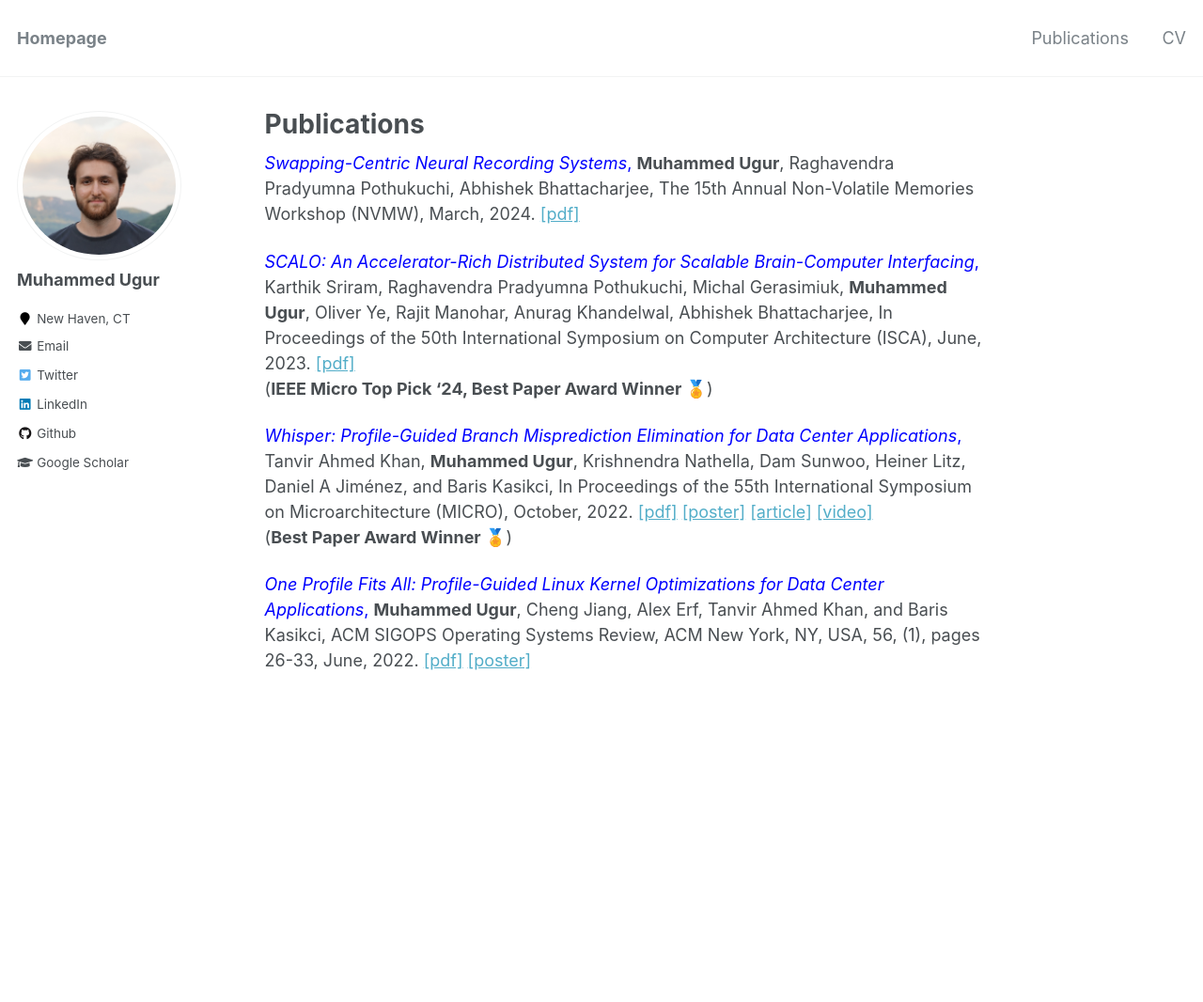
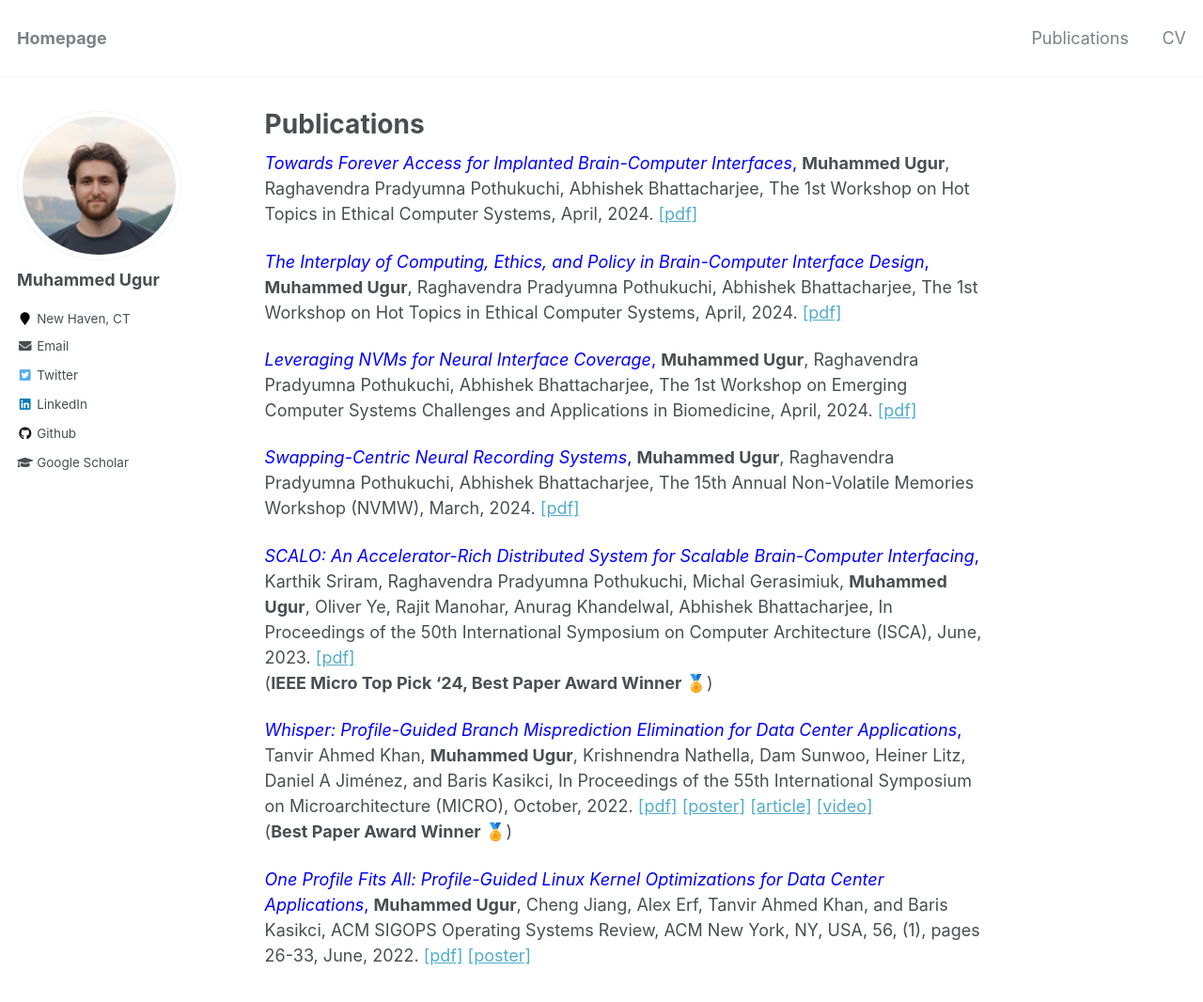
Before and after one commit to meugur/meugur.github.io, a Jekyll site: the page built from _pages/publications.md, in a window 1280 px wide and 1080 px high. Shown: the top 1066 px of the window at 94% size. Built offline with Jekyll 4.4.1, drawn with Linux system fonts in a browser that asks for light colours.

Commit message:
Added ASPLOS workshops

```diff
--- a/_pages/publications.md
+++ b/_pages/publications.md
@@ -3,6 +3,24 @@ title: "Publications"
 permalink: /publications/
 author_profile: true
 ---
+<span style="color:blue">
+_Towards Forever Access for Implanted Brain-Computer Interfaces_,
+</span>
+**Muhammed Ugur**, Raghavendra Pradyumna Pothukuchi, Abhishek Bhattacharjee,
+The 1st Workshop on Hot Topics in Ethical Computer Systems, April, 2024. [[pdf]](https://meugur.github.io/files/interop-hotethics-24.pdf)
+
+<span style="color:blue">
+_The Interplay of Computing, Ethics, and Policy in Brain-Computer Interface Design_,
+</span>
+**Muhammed Ugur**, Raghavendra Pradyumna Pothukuchi, Abhishek Bhattacharjee,
+The 1st Workshop on Hot Topics in Ethical Computer Systems, April, 2024. [[pdf]](https://meugur.github.io/files/vision-hotethics-24.pdf)
+
+<span style="color:blue">
+_Leveraging NVMs for Neural Interface Coverage_,
+</span>
+**Muhammed Ugur**, Raghavendra Pradyumna Pothukuchi, Abhishek Bhattacharjee,
+The 1st Workshop on Emerging Computer Systems Challenges and Applications in Biomedicine, April, 2024. [[pdf]](https://meugur.github.io/files/coverage-biosys-24.pdf)
+
 <span style="color:blue">
 _Swapping-Centric Neural Recording Systems_,
 </span>
```
Also changed, not shown: _pages/about.md (+4 -1 lines), 3 other files.
